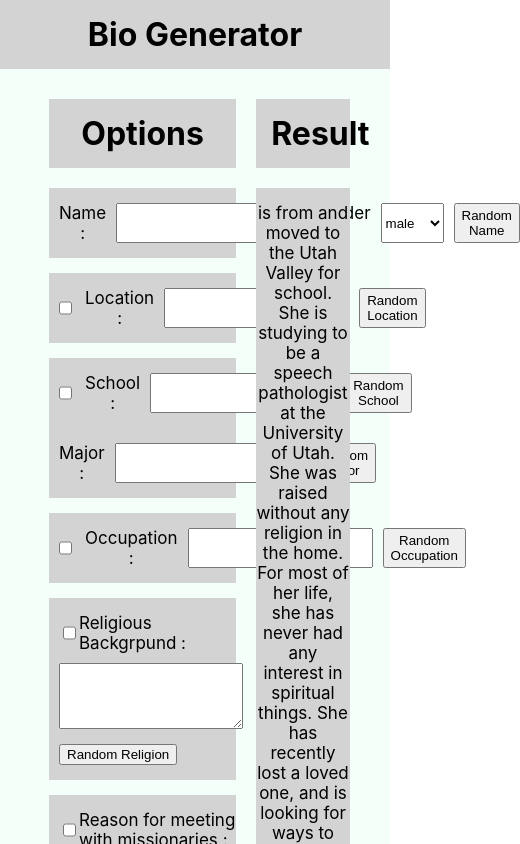
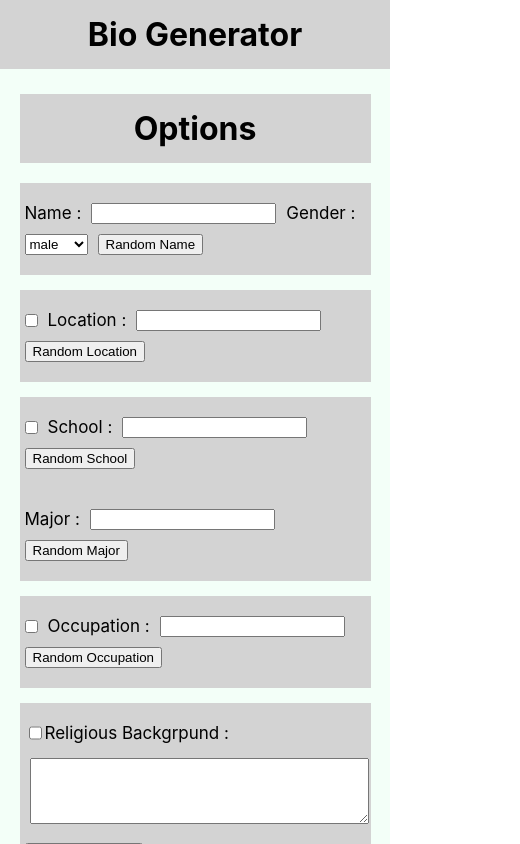
Before and after one commit to akashbind12/Profile_builder, a React (Vite) app: page / in a window 390 px wide. Shown: the top 844 px of the page, 520 px wide, since content can reach past the window. Built offline with nearby package versions, Linux system fonts and the light colour scheme.

Commit message:
made responsive using media query

```diff
--- a/src/App.css
+++ b/src/App.css
@@ -46,3 +46,35 @@
   padding: 10px;
   /* background-color: lightgray; */
 }
+
+
+@media only screen and (min-width: 0px) and (max-width: 420px) {
+  .App {
+    padding-bottom: 100px;
+  }
+  .container{
+    /* border: 1px solid red; */
+    display: block;
+    width: 100%;
+  }
+  .option-div{
+    width: 90%;
+    padding: 5px;
+    margin: auto;
+  }
+  .option-div-child{
+    display: flex;
+    font-size: 17px;
+    flex-wrap: wrap;
+  }
+  .option-div-child>*{
+    margin: 5px;
+  }
+
+
+  .result-div{
+    width: 90%;
+    padding: 10px;
+    margin: auto;
+  }
+  }
--- a/src/App.jsx
+++ b/src/App.jsx
@@ -77,7 +77,7 @@ function App() {
             <input type="checkbox" />
             <div> Reason for meeting with missionaries  : </div>
             </div>
-            <textarea style={{width : "95%", height : "60px" , margin : "10px"}} name='religiousBackgrpund' value={data.religiousBackgrpund}  type="text"  onChange={handlechange} />
+            <textarea style={{width : "95%", height : "60px" , margin : "10px"}} name='reasonForMeetin' value={data.reasonForMeeting}  type="text"  onChange={handlechange} />
             <button> Restoration </button>
             <button> Plan of Salvation </button>
             <button> Gospel of Christ </button>
```
